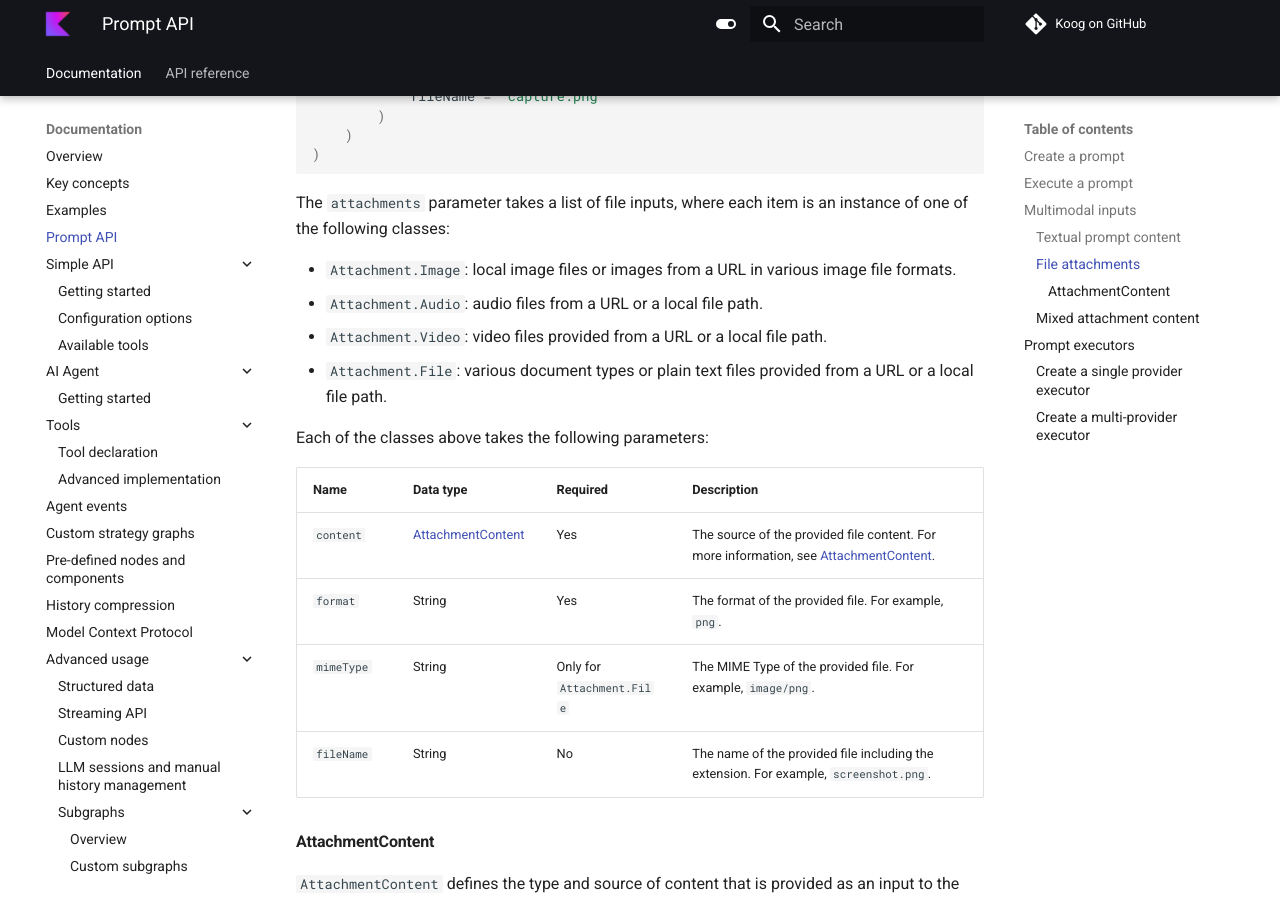
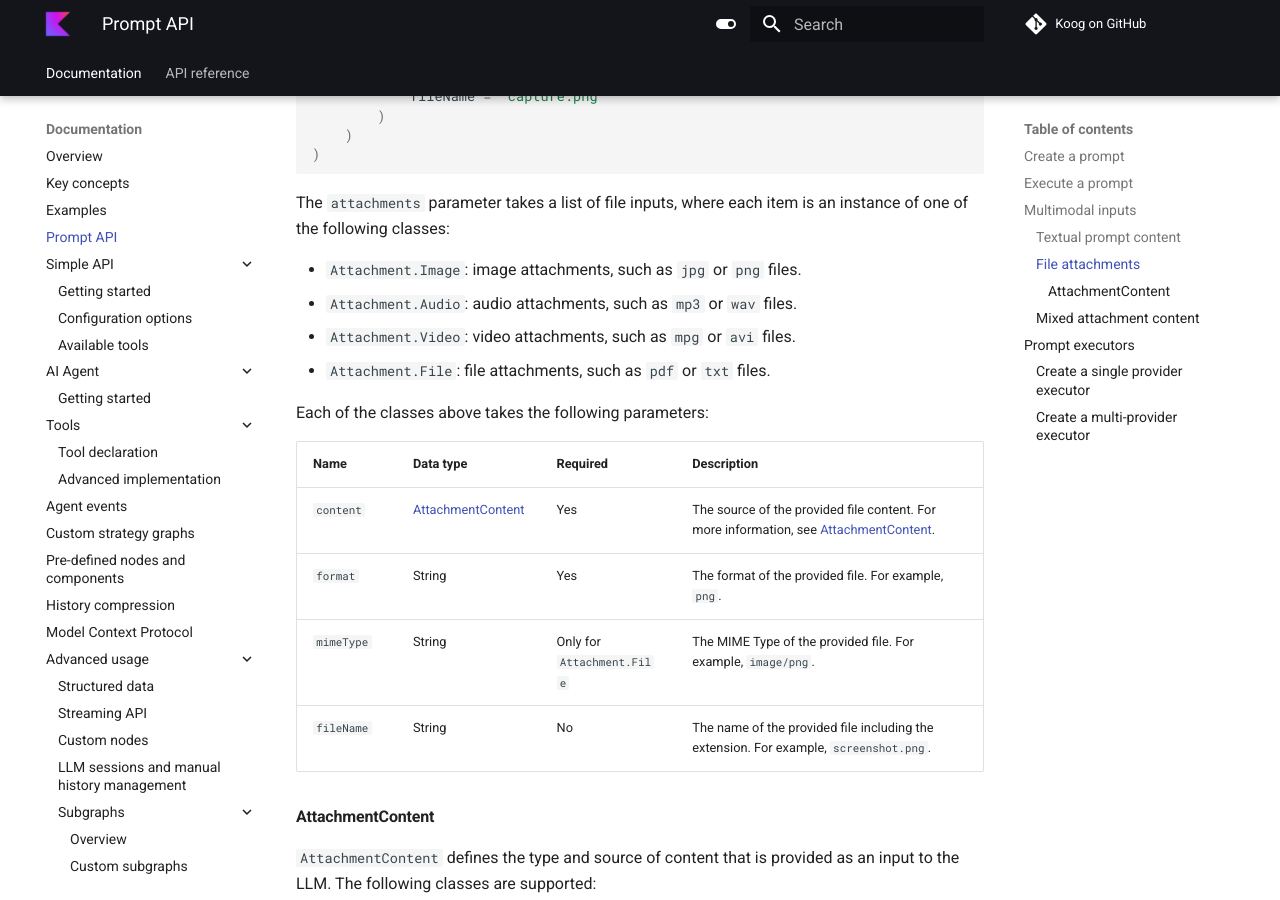
Before and after one commit to JetBrains/koog-docs, an MkDocs documentation site: the page built from docs/prompt-api.md, in a window 1280 px wide and 900 px high, scrolled down 3065 px. Built offline with MkDocs 1.6.1 and Material for MkDocs 9.7.7, drawn with Linux system fonts in a browser that asks for light colours; comment, search, counter and statistics services are not loaded.

Commit message:
Implement feedback to content type descriptions

```diff
--- a/docs/prompt-api.md
+++ b/docs/prompt-api.md
@@ -139,10 +139,10 @@ user(
 
 The `attachments` parameter takes a list of file inputs, where each item is an instance of one of the following classes:
 
-- `Attachment.Image`: local image files or images from a URL in various image file formats.
-- `Attachment.Audio`: audio files from a URL or a local file path.
-- `Attachment.Video`: video files provided from a URL or a local file path.
-- `Attachment.File`: various document types or plain text files provided from a URL or a local file path.
+- `Attachment.Image`: image attachments, such as `jpg` or `png` files.
+- `Attachment.Audio`: audio attachments, such as `mp3` or `wav` files.
+- `Attachment.Video`: video attachments, such as `mpg` or `avi` files.
+- `Attachment.File`: file attachments, such as `pdf` or `txt` files.
 
 Each of the classes above takes the following parameters:
 
```
